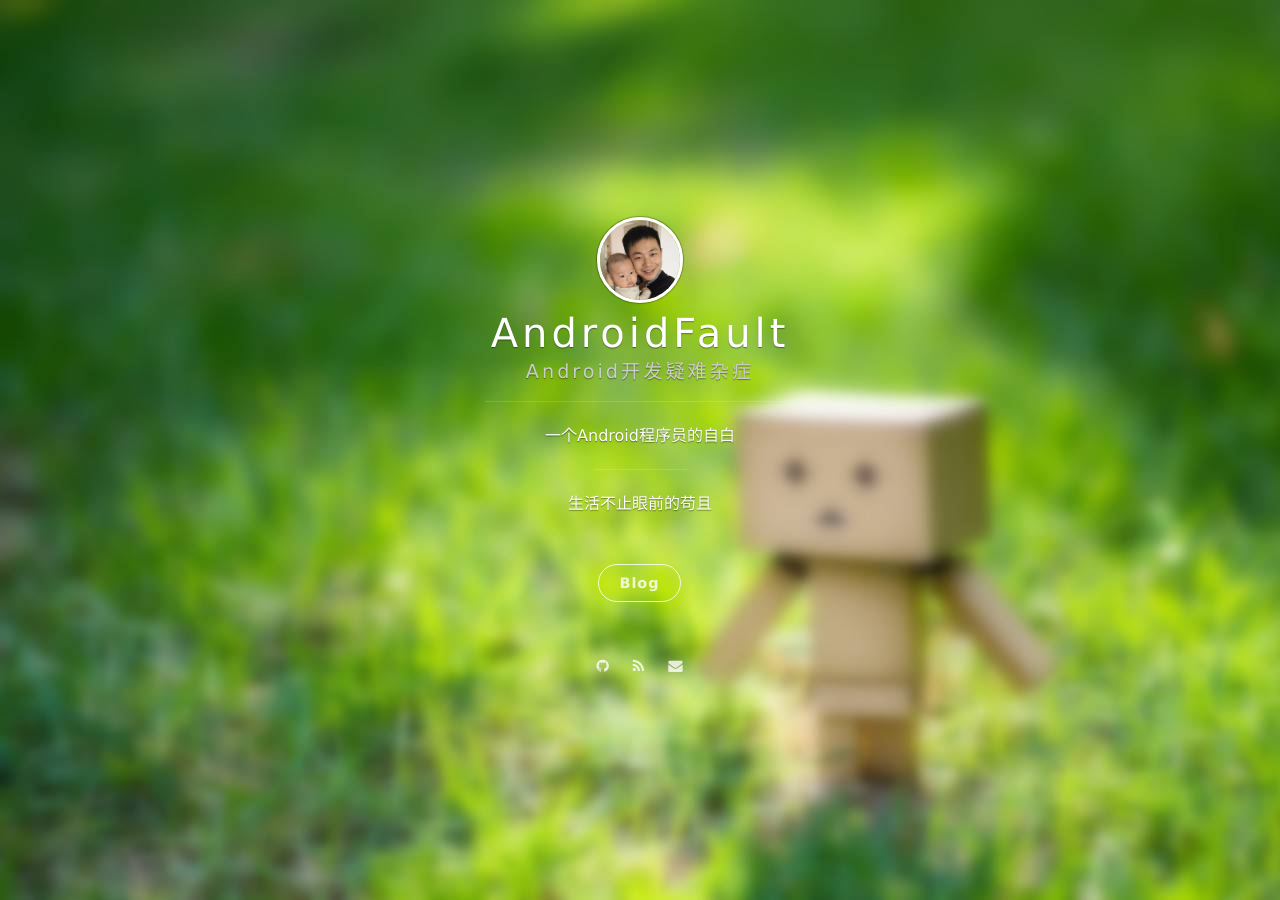
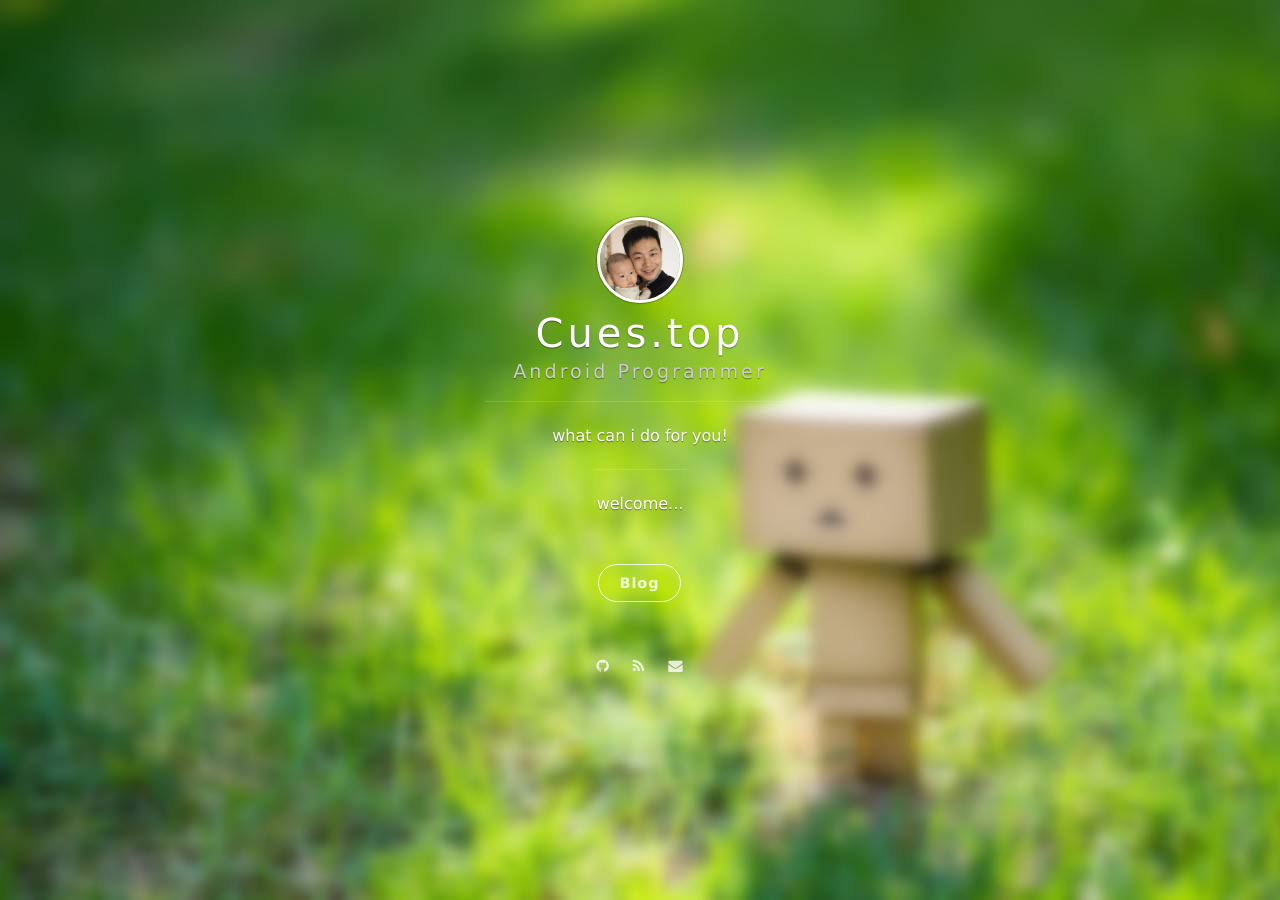
Before and after one commit to xiongtingjin/androidfault, a Jekyll site: the page built from index.html, in a window 1280 px wide. Built offline with Jekyll 4.4.1, drawn with Linux system fonts in a browser that asks for light colours; nearby versions of some CDN libraries; the list of posts is cut into pages by our own code.

Commit message:
修改网站域名标题

```diff
--- a/_config.yml
+++ b/_config.yml
@@ -1,8 +1,8 @@
 # Basic
-title: AndroidFault
-subtitle: Android开发疑难杂症
-welcome_message: 生活不止眼前的苟且
-description: 一个Android程序员的自白
+title: Cues.top
+subtitle: Android Programmer
+welcome_message: welcome...
+description: what can i do for you!
 creator: Beard
 
 url: ""
```
